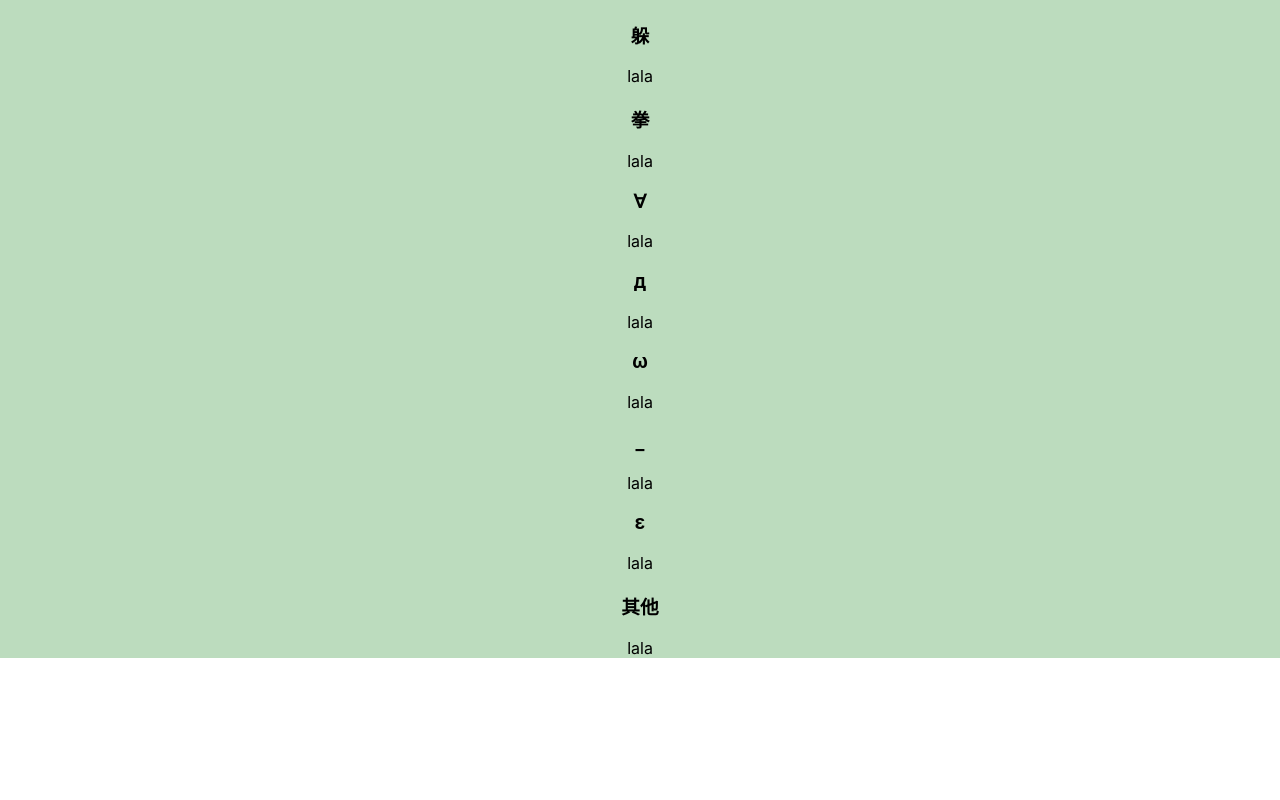
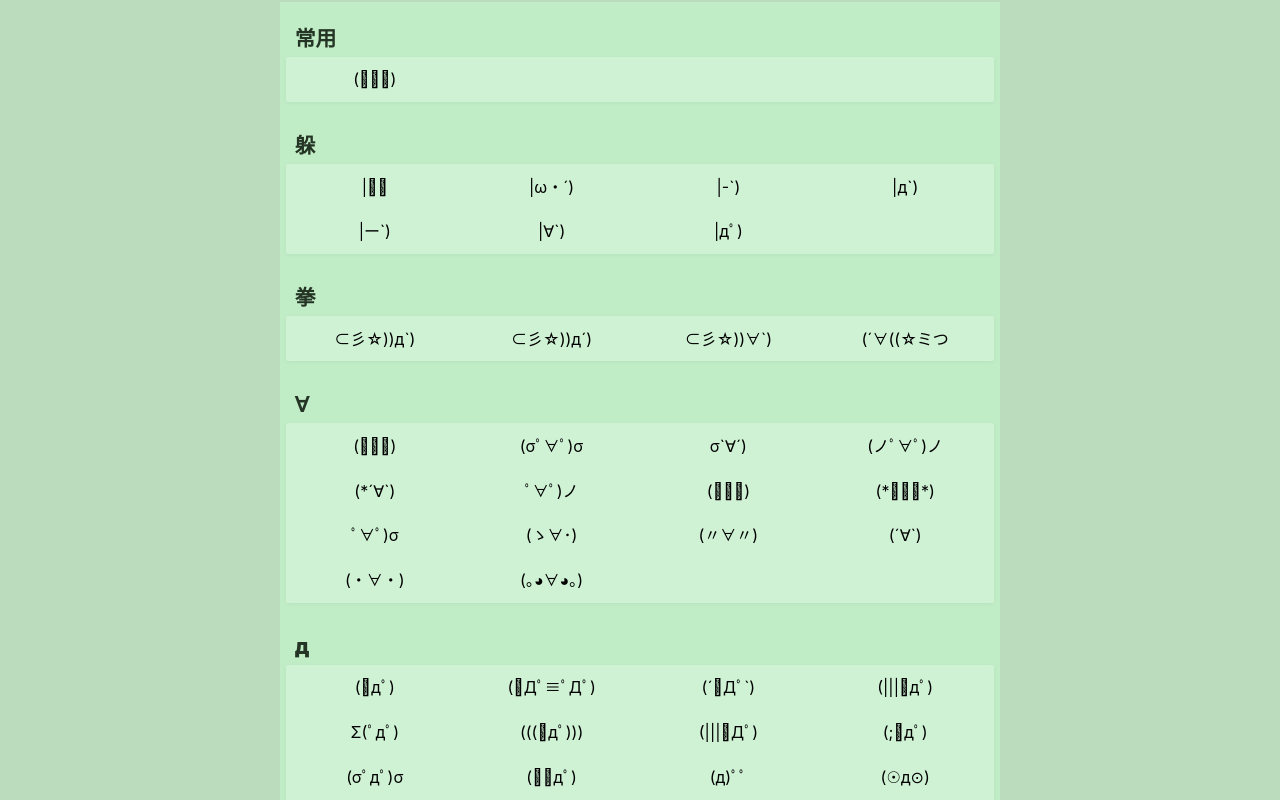
Before and after one commit to jinglen/emoticons-picker, a React (Create React App) app: page / in a window 1280 px wide. Shown: the top 800 px of the page. Built offline with nearby package versions, Linux system fonts and the light colour scheme.

Commit message:
update: 调整样式

```diff
--- a/src/App.css
+++ b/src/App.css
@@ -1,13 +1,10 @@
 .App {
-  text-align: center;
-  background: #bcdcbe;
+
+  max-width: 720px;
+  margin: 0 auto;
+  padding-bottom: 2rem;
 }
 
-.App-logo {
-  animation: App-logo-spin infinite 20s linear;
-  height: 40vmin;
-  pointer-events: none;
-}
 
 .App__header {
   font-size: 1.2rem;
--- a/src/App.js
+++ b/src/App.js
@@ -1,16 +1,24 @@
 import React, { Component } from 'react';
 import './App.css';
 import Group from "./components/Group";
+import Emoticon from "./components/Emoticon";
 import emoticons from "./utils/data/emoticons";
 
 class App extends Component {
+  constructor (props) {
+    super(props)
+    this.state = {
+      emoticons,
+    }
+  }
+
   render() {
     return (
       <div className="App">
         <header className="App__header">
         </header>
         {
-          emoticons.map(item => this.renderGroup(item.title, item.items))
+          this.state.emoticons.map(item => this.renderGroup(item.title, item.items))
         }
       </div>
     );
@@ -19,18 +27,25 @@ class App extends Component {
 
   renderGroup(
     title,
-    emoticons
+    items
   ) {
+
+
     return (
       <Group
         title={title}
         key={title}
       >
-        <p>lala</p>
+        { items.map(item => <Emoticon value={item} key={item} onClick={this.handlePickEmoticon} />) }
       </Group>
     )
 
   }
+
+  handlePickEmoticon = (event) => {
+    console.log(event.target.getAttribute('name'));
+  }
+
 
 }
 
--- /dev/null
+++ b/src/components/Emoticon.css
@@ -0,0 +1,23 @@
+
+.emoticon {
+  padding: .4em .4em;
+  flex: 0 0 auto;
+  min-width: 25%;
+  text-align: center;
+  box-sizing: border-box;
+  line-height: 2;
+  font-size: 1rem;
+
+}
+
+.emoticon:active {
+  background-color: hsla(0, 0%, 95%, 0.5);
+}
+
+/* .emoticon::after {
+  content: '';
+  display: block;
+  width: 100%;
+  height: 1px;
+  background: hsla(0, 0%, 0%, 0.02);
+} */
--- /dev/null
+++ b/src/components/Emoticon.js
@@ -0,0 +1,24 @@
+import React from 'react';
+import './Emoticon.css';
+
+
+function Emoticon (props) {
+  const {
+    value,
+    onClick,
+  } = props
+  return (
+    <a
+      className="emoticon"
+      name={value}
+      onClick={onClick}
+    >
+      {value}
+    </a>
+  )
+}
+
+
+
+
+export default Emoticon;
--- a/src/components/Group.css
+++ b/src/components/Group.css
@@ -0,0 +1,35 @@
+
+.group {
+  width: 100%;
+  padding-right: .4rem;
+  padding-left: .4rem;
+  padding-bottom: .4rem;
+  box-sizing: border-box;
+  margin: 0 auto;
+  /* background: #f6fcf6; */
+  background: #c0edc6;
+  /* box-shadow: 0 1px 4px 0 rgba(0, 0, 0, 0.1); */
+  border-top: 1px solid transparent;
+  border-bottom: 1px solid transparent;
+}
+
+.group__title {
+  text-indent: .4em;
+  font-size: 1.3rem;
+  margin-top: .8em;
+  margin-bottom: 0;
+  font-weight: 900;
+  color: #253525;
+  /* border-left: 2px solid gray; */
+  line-height: 1.8;
+}
+
+.group__container {
+  display: flex;
+  flex-wrap: wrap;
+  background: hsla(128, 56%, 84%, 0.1);
+  background: hsla(0, 0%, 100%, 0.24);
+  border-radius: 2px;
+  overflow: hidden;
+  box-shadow: 0 1px 4px 0 rgba(0, 0, 0, 0.05);
+}
--- a/src/components/Group.js
+++ b/src/components/Group.js
@@ -9,7 +9,7 @@ function Group (props) {
   } = props
   return (
     <section className="group">
-      <h3 className="group__header">{title}</h3>
+      <h3 className="group__title">{title}</h3>
       <div className="group__container">
         {children}
       </div>
--- a/src/index.css
+++ b/src/index.css
@@ -6,6 +6,7 @@ body {
     sans-serif;
   -webkit-font-smoothing: antialiased;
   -moz-osx-font-smoothing: grayscale;
+  background: #bcdcbe;
 }
 
 
--- a/src/utils/data/emoticons.js
+++ b/src/utils/data/emoticons.js
@@ -1,5 +1,12 @@
 
 const emoticons = [
+  {
+    title: '常用',
+    items: [
+      '(ﾟ∀。)',
+    ]
+  },
+
   {
     title: '躲',
     items: [
@@ -79,7 +86,6 @@ const emoticons = [
       '( ^ω^)',
       '(´・ω・`)',
       '(`・ω・´)',
-      '（<ゝω・）☆',
       'ヾ(´ωﾟ｀)',
       '(*´ω`*)',
       '(oﾟωﾟo)',
@@ -87,11 +93,12 @@ const emoticons = [
       '(・ω・)',
       '(´・ω)',
       '(｀・ω)',
+      '（<ゝω・）☆',
     ]
   },
 
   {
-    title: '_',
+    title: 'ー',
     items: [
       '(・_ゝ・)',
       '(´_ゝ`)',
```
